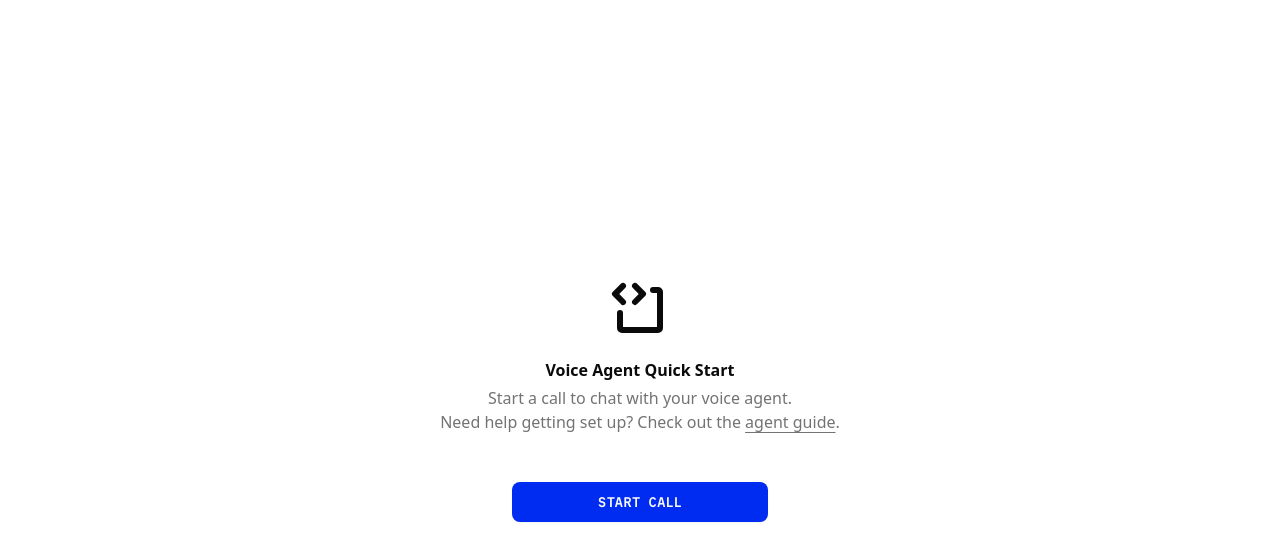
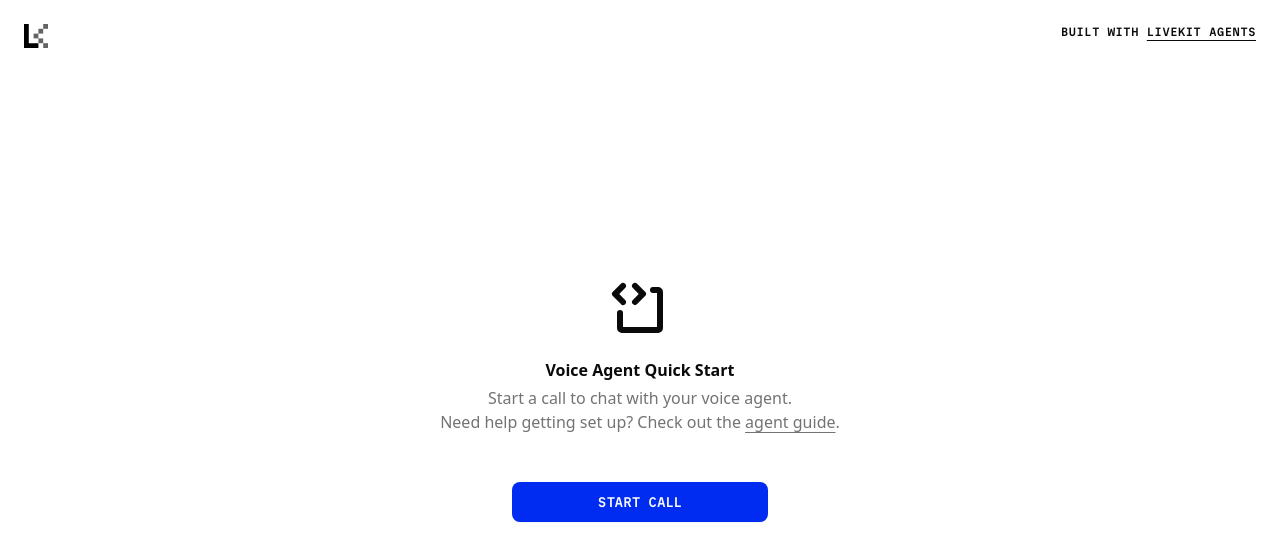
Before and after one commit to livekit-examples/voice-assistant-frontend, a Next.js app: page / in a window 1280 px wide. Shown: the top 560 px of the page. Built offline with nearby package versions, Linux system fonts and the light colour scheme; no server answers.

Commit message:
feat: add branding (#14)

```diff
--- a/app/page.tsx
+++ b/app/page.tsx
@@ -55,6 +55,27 @@ export default function Home() {
 
   return (
     <div className="flex min-h-svh flex-col justify-center">
+      <header className="absolute top-0 left-0 hidden w-full flex-row justify-between p-6 md:flex">
+        <a
+          target="_blank"
+          rel="noopener noreferrer"
+          href="https://livekit.io"
+          className="scale-100 transition-transform duration-300 hover:scale-110"
+        >
+          <img src="/lk-logo.svg" alt="LiveKit Logo" className="size-6" />
+        </a>
+        <span className="text-foreground font-mono text-xs font-bold tracking-wider uppercase">
+          Built with{' '}
+          <a
+            target="_blank"
+            rel="noopener noreferrer"
+            href="https://github.com/livekit/agents"
+            className="underline underline-offset-4"
+          >
+            LiveKit Agents
+          </a>
+        </span>
+      </header>
       {sessionStarted ? (
         <RoomContext.Provider value={room}>
           <SessionView />
```
Also changed, not shown: public/lk-logo.svg (added).
